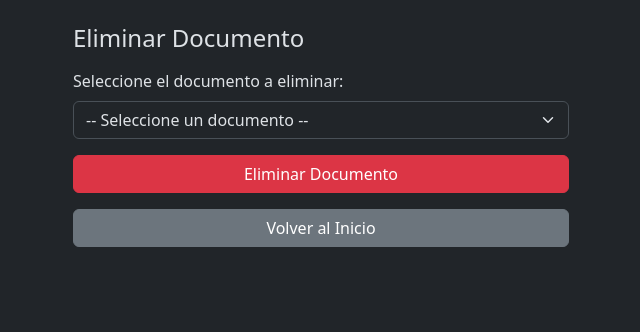
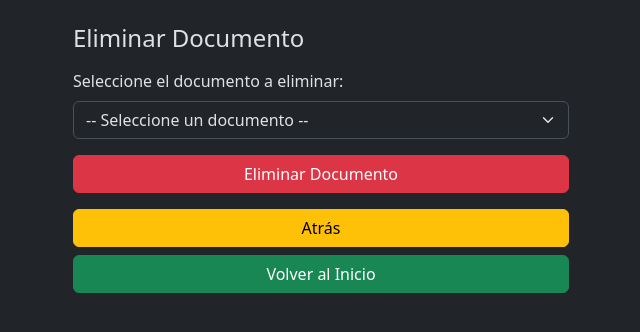
Before and after one commit to nodebridgeuy/NodeBridge, a PHP site: the page made by gestión_documentos/eliminar_doc.php in a window 1280 px wide. Shown: the top 332 px of the page, without its empty margins (319-959 px from the left). Run offline with PHP 8.4, Linux system fonts and the light colour scheme; data comes from the database, SQL or seed files in the repository.

Commit message:
Update eliminar_doc.php for database connection changes

```diff
--- a/gestión_documentos/eliminar_doc.php
+++ b/gestión_documentos/eliminar_doc.php
@@ -1,5 +1,5 @@
 <?php
-require "../conexion.php";
+require "../conexionbd/conexion.php";
 
 $mensaje = "";
 
@@ -60,6 +60,8 @@ $documentos = $stmtDocs->fetchAll();
         </button>
     </form>
 
-    <a href="/sigsm/" class="btn btn-secondary w-100 mt-2">Volver al Inicio</a>
+     <a href="/proyecto/app/agregar_doc.php" class="btn btn-warning w-100 mt-2">Atrás</a>
+
+     <a href="/proyecto/login/panel.php" class="btn btn-success w-100 mt-2">Volver al Inicio</a>
 </body>
 </html>
```
